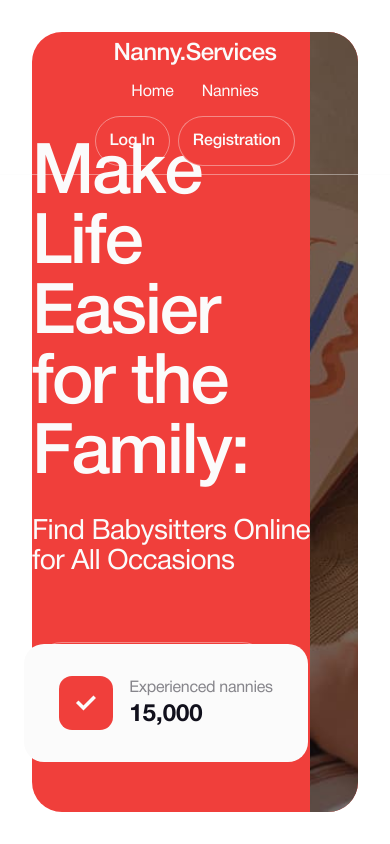
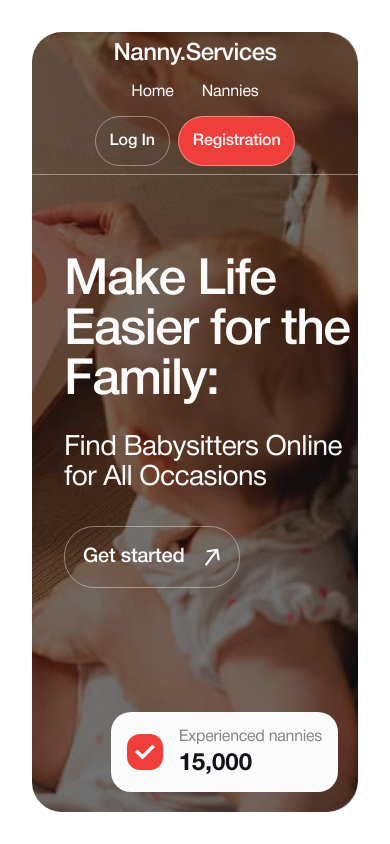
Before and after one commit to Aleksandr2905/Nanny-Services, a React (Vite) app: page / in a window 390 px wide. Built offline with nearby package versions, Linux system fonts and the light colour scheme; no server answers; the database is empty.

Commit message:
update style mobile

```diff
--- a/src/components/AuthMenu/AuthMenu.styled.js
+++ b/src/components/AuthMenu/AuthMenu.styled.js
@@ -8,7 +8,6 @@ export const Wrapper = styled.div`
   flex-wrap: wrap;
   flex-direction: row;
   width: 100%;
-  /* gap: 8px; */
 
   @media screen and (min-width: 768px) {
     width: 533px;
--- a/src/components/FavoritesList/FavoritesList.styled.js
+++ b/src/components/FavoritesList/FavoritesList.styled.js
@@ -10,14 +10,10 @@ export const Wrapper = styled.ul`
 
 export const ImgWrap = styled.div`
   display: flex;
-  /* width: 100vw; */
   height: 100vh;
 `;
 
 export const Img = styled.img`
-  /* display: block;
-  width: 100%;
-  height: 100%; */
   margin: auto;
 
   @media screen and (min-width: 768px) {
--- a/src/components/Header/Header.styled.js
+++ b/src/components/Header/Header.styled.js
@@ -4,14 +4,10 @@ import { variables } from "../../stylesheet/variables";
 export const Wrapper = styled.div`
   z-index: 9;
   margin-top: ${(props) => (props.$backgroundColor ? "0" : "32px")};
-  /* display: flex; */
   position: absolute;
   left: 0;
-  /* justify-content: space-between; */
-  /* align-items: center; */
-  padding: 0 32px;
+  padding: ${(props) => (props.$backgroundColor ? "0 32px" : "0 48px")};
   width: 100vw;
-  /* height: 88px; */
   border-bottom: 1px solid ${variables.color.borderBtn};
   background-color: ${(props) =>
     props.$backgroundColor ? `${variables.color.accent}` : "transparent"};
@@ -19,15 +15,12 @@ export const Wrapper = styled.div`
 
 export const Container = styled.div`
   display: flex;
-  /* position: absolute; */
   justify-content: center;
   flex-wrap: wrap;
   align-items: center;
-  /* padding: 0 32px; */
   margin: 8px auto;
   max-width: 1184px;
   height: 100%;
-  /* border-bottom: 1px solid ${variables.color.borderBtn}; */
 
   @media screen and (min-width: 768px) {
     flex-wrap: nowrap;
--- a/src/components/Navigation/Navigation.styled.js
+++ b/src/components/Navigation/Navigation.styled.js
@@ -5,7 +5,6 @@ import { variables } from "../../stylesheet/variables";
 export const NavMenu = styled.div`
   display: flex;
   margin: auto;
-  /* gap: 26px; */
 
   @media screen and (min-width: 768px) {
     gap: 26px;
--- a/src/pages/Home/HomePage.jsx
+++ b/src/pages/Home/HomePage.jsx
@@ -20,7 +20,7 @@ export const HomePage = () => {
               </s.IconArrow>
             </s.Btn>
           </s.TitleWrap>
-          <s.ImageBlock>
+          {/* <s.ImageBlock> */}
           <s.InfoBlock>
             <s.IconWrap>
               <s.IconArrow width={30} height={30}>
@@ -32,7 +32,7 @@ export const HomePage = () => {
               <s.InfoBlockNumber>15,000</s.InfoBlockNumber>
             </div>
           </s.InfoBlock>
-          </s.ImageBlock>
+          {/* </s.ImageBlock> */}
         </s.Wrapper>
       </s.Container>
     </>
--- a/src/pages/Home/HomePage.styled.js
+++ b/src/pages/Home/HomePage.styled.js
@@ -6,32 +6,61 @@ import { variables } from "../../stylesheet/variables";
 export const Container = styled.div`
   padding: 32px;
   height: 100vh;
-  width: 100%;
+  max-width: 1440px;
+  margin: 0 auto;
   position: relative;
+  /* background-color: ${variables.color.bgPrimary}; */
 `;
 
 export const Wrapper = styled.div`
   position: relative;
   display: flex;
-  justify-content: space-between;
+  /* justify-content: space-between; */
+  border-radius: 30px;
+  overflow: hidden;
+  background-color: ${variables.color.accent};
+  background-image: url(${image});
+  background-position: right;
+  background-repeat: no-repeat;
+  background-size: cover;
+  border-radius: 30px;
+  /* width: 50%; */
   min-height: 100%;
-  border-radius: 30px;
-  background-color: ${variables.color.accent};
+
+  @media (min-device-pixel-ratio: 2),
+    (-webkit-min-device-pixel-ratio: 2),
+    (min-resolution: 192dpi),
+    (min-resolution: 2dppx) {
+    background-image: url(${image2x});
+  }
+
+  @media screen and (min-width: 768px) {
+    background-size: auto 100%;
+  }
 `;
 
 export const TitleWrap = styled.div`
-  max-width: 517px;
-  margin: auto;
+  max-width: 100%;
+  margin: auto 0 auto 32px;
+
+  @media screen and (min-width: 768px) {
+    max-width: 517px;
+    margin: auto 0 auto 96px;
+  }
 `;
 
 export const Title = styled.h1`
   margin-bottom: 28px;
   font-family: ${variables.fonts.medium};
-  font-size: 70px;
+  font-size: 50px;
   font-weight: 500;
   line-height: 1;
   letter-spacing: -0.03em;
   color: ${variables.color.textMainPage};
+
+  @media screen and (min-width: 768px) {
+    font-size: 70px;
+  }
 `;
 
 export const Text = styled.p`
@@ -40,8 +69,12 @@ export const Text = styled.p`
   font-weight: 400;
   line-height: 1.07;
   letter-spacing: -0.02em;
-  margin-bottom: 64px;
+  margin-bottom: 32px;
   color: ${variables.color.textMainPage};
+
+  @media screen and (min-width: 768px) {
+    margin-bottom: 64px;
+  }
 `;
 export const Btn = styled.button`
   display: flex;
@@ -50,7 +83,7 @@ export const Btn = styled.button`
   gap: 18px;
   border: 1px solid ${variables.color.borderBtn};
   border-radius: 30px;
-  padding: 18px 50px;
+  padding: 18px;
   font-family: ${variables.fonts.medium};
   font-size: 20px;
   font-weight: 500;
@@ -69,6 +102,10 @@ export const Btn = styled.button`
       fill: ${variables.color.accent};
     }
   }
+
+  @media screen and (min-width: 768px) {
+    padding: 18px 50px;
+  }
 `;
 
 export const IconArrow = styled.svg`
@@ -76,7 +113,7 @@ export const IconArrow = styled.svg`
 `;
 
 export const ImageBlock = styled.div`
-  background-image: url(${image});
+  /* background-image: url(${image});
   background-position: center;
   background-repeat: no-repeat;
   background-size: cover;
@@ -89,32 +126,45 @@ export const ImageBlock = styled.div`
     (min-resolution: 192dpi),
     (min-resolution: 2dppx) {
     background-image: url(${image2x});
-  }
+  } */
 `;
 
 export const InfoBlock = styled.div`
   position: absolute;
-  bottom: 50px;
-  right: 50px;
+  bottom: 20px;
+  right: 20px;
   display: flex;
   gap: 16px;
   justify-content: center;
   align-items: center;
-  width: 284px;
-  height: 118px;
-  padding: 32px;
+  /* width: 100%;
+  height: 100%; */
+  padding: 16px;
   border-radius: 20px;
   background-color: ${variables.color.bgSecondary};
+
+  @media screen and (min-width: 768px) {
+    bottom: 50px;
+    right: 50px;
+    width: 284px;
+    height: 118px;
+    padding: 32px;
+  }
 `;
 
 export const IconWrap = styled.div`
   display: flex;
   justify-content: center;
   align-items: center;
-  width: 54px;
-  height: 54px;
+  width: 36px;
+  height: 36px;
   border-radius: 13px;
   background: ${variables.color.accent};
+
+  @media screen and (min-width: 768px) {
+    width: 54px;
+    height: 54px;
+  }
 `;
 
 export const InfoBlockText = styled.p`
```
Lines whose indentation alone changed are shown as unchanged.
